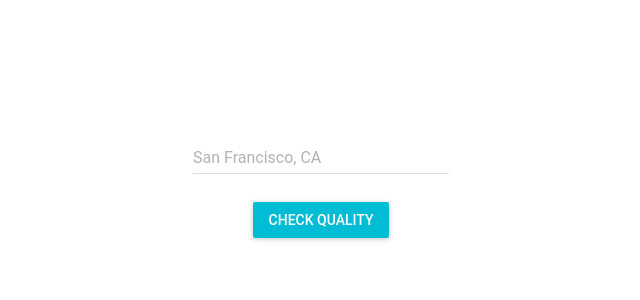
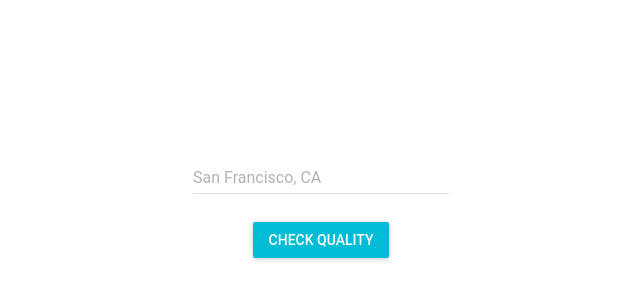
Before and after one commit to shaktirp/sunset, a React (Create React App) app: page / in a window 1280 px wide. Shown: the part 26-326 px from the top of the page, without its empty margins (319-959 px from the left). Built offline with nearby package versions, Linux system fonts and the light colour scheme.

Commit message:
Added transition

```diff
--- a/src/components/Search/Search.css
+++ b/src/components/Search/Search.css
@@ -3,7 +3,16 @@
   text-align: center;
   vertical-align: middle;
   position: absolute;
+  margin-top: 20px
+}
+
+.searchContainerBeforeResults {
   top: 20%;
+}
+
+.searchContainerAfterResults {
+  top: 0%;
+  transition:top 0.2s linear;
 }
 
 .searchField {
--- a/src/components/Search/Search.js
+++ b/src/components/Search/Search.js
@@ -103,7 +103,7 @@ class Search extends Component {
     const { quality, loading, error } = this.state
 
     return (
-      <div className="searchContainer">
+      <div className={"searchContainer " + (quality.length > 0 ? 'searchContainerAfterResults' : 'searchContainerBeforeResults')}>
         <TextField
           hintText="San Francisco, CA"
           className="searchField"
```
